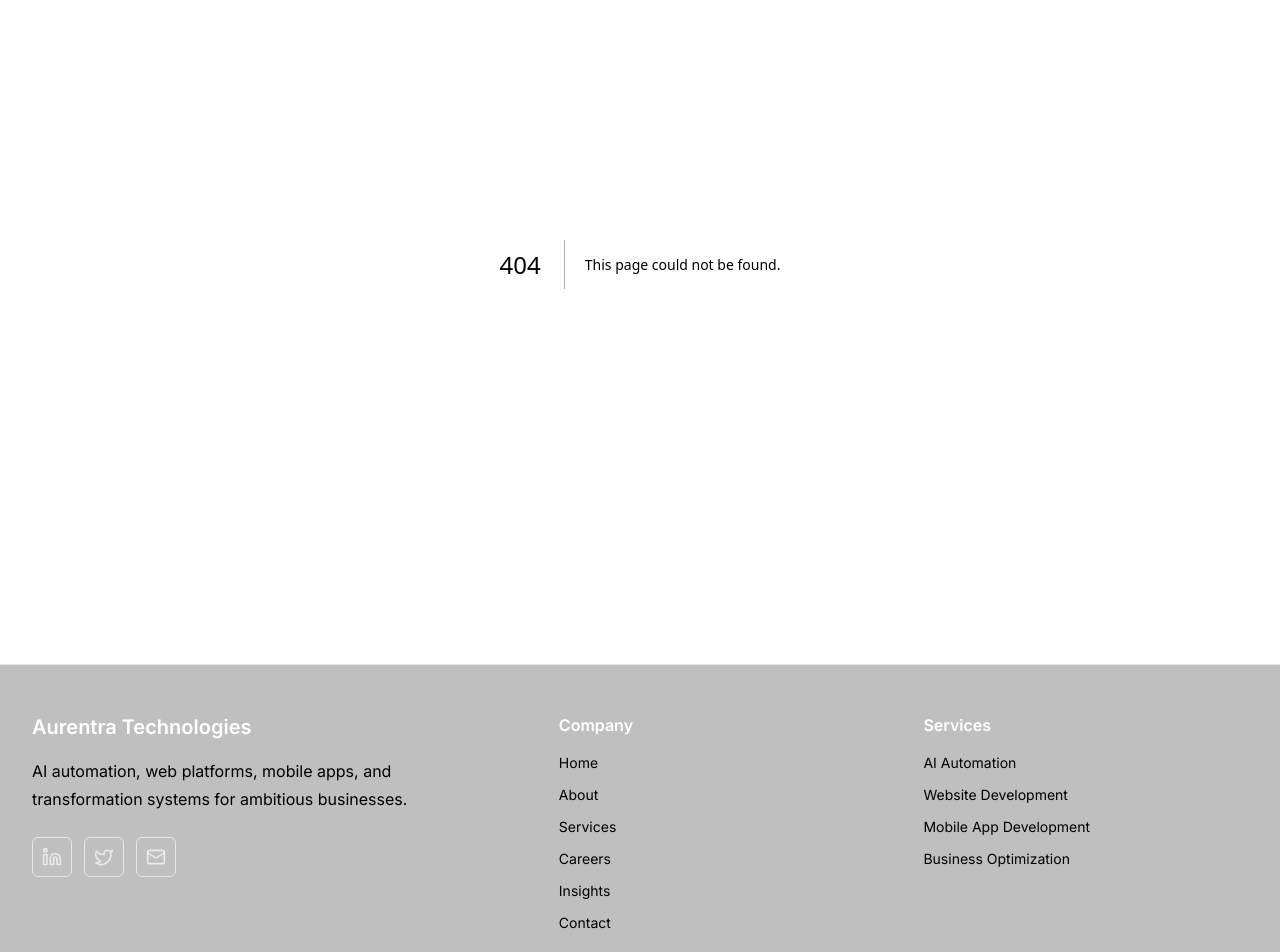
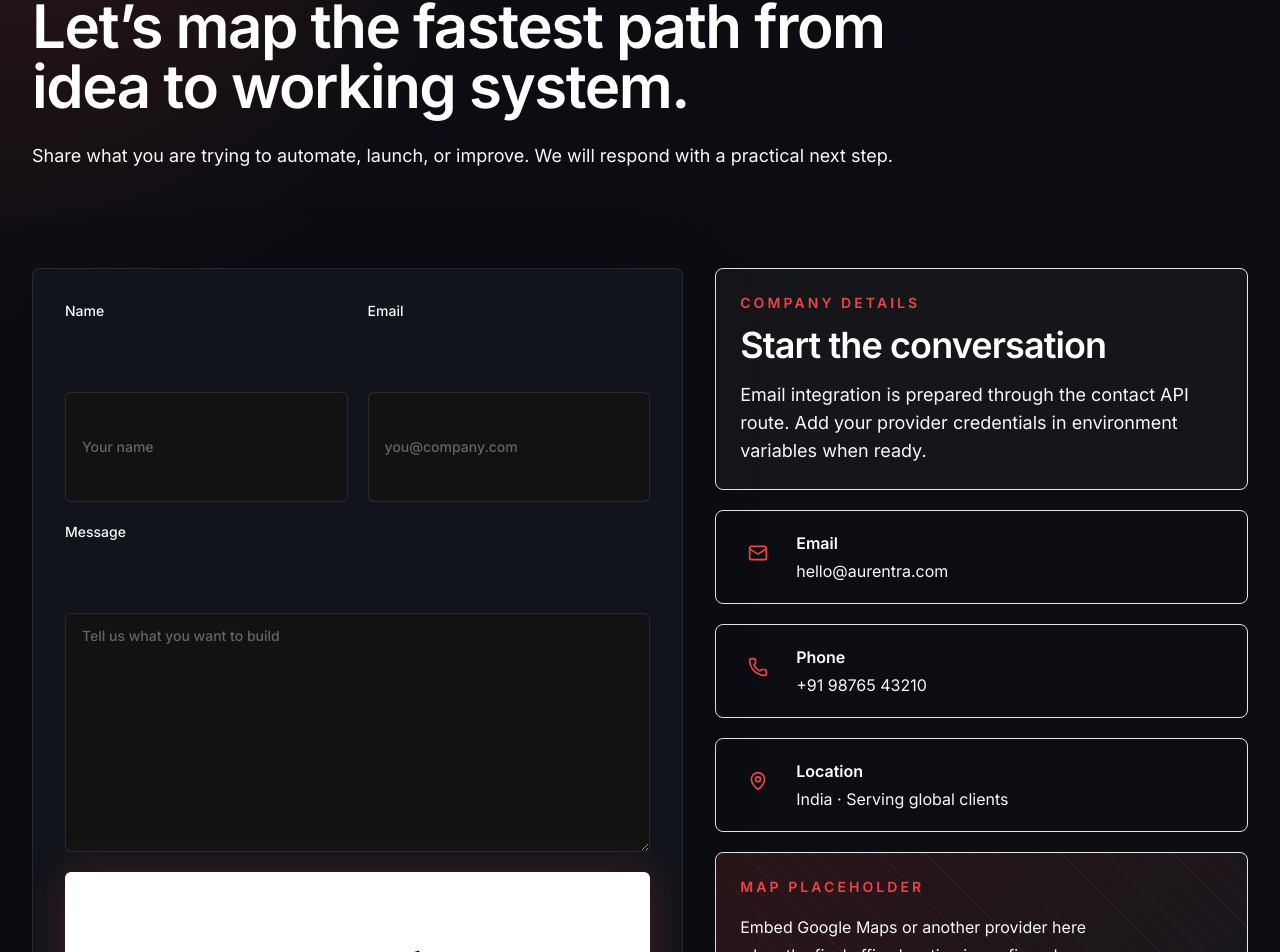
Before and after one commit to Akhils696/Aurentra, a Next.js app: page /contact in a window 1280 px wide. Before the commit this address had no page. Shown: the part 217-1169 px from the top of the page. Built offline with nearby package versions, Linux system fonts and the light colour scheme.

Commit message:
feat: add contact form backend

```diff
--- /dev/null
+++ b/app/api/contact/route.ts
@@ -0,0 +1,27 @@
+import { NextResponse } from "next/server";
+
+const emailRegex = /^[^\s@]+@[^\s@]+\.[^\s@]+$/;
+
+export async function POST(request: Request) {
+  const formData = await request.formData();
+  const name = String(formData.get("name") ?? "").trim();
+  const email = String(formData.get("email") ?? "").trim();
+  const message = String(formData.get("message") ?? "").trim();
+
+  if (!name || !emailRegex.test(email) || message.length < 10) {
+    return NextResponse.json({ ok: false, message: "Please provide a valid name, email, and message." }, { status: 400 });
+  }
+
+  const payload = {
+    name,
+    email,
+    message,
+    to: process.env.CONTACT_TO_EMAIL ?? "hello@aurentra.com",
+    receivedAt: new Date().toISOString(),
+  };
+
+  // Wire this payload to Resend, SendGrid, Nodemailer, or your CRM webhook in production.
+  console.info("Contact inquiry received", payload);
+
+  return NextResponse.json({ ok: true, message: "Thanks for contacting Aurentra Technologies. We will reply shortly." });
+}
--- /dev/null
+++ b/app/contact/page.tsx
@@ -0,0 +1,83 @@
+import type { Metadata } from "next";
+import { Mail, MapPin, Phone, Send } from "lucide-react";
+import { Button } from "@/components/ui/button";
+import { Container } from "@/components/ui/container";
+import { SectionHeading } from "@/components/ui/section-heading";
+
+export const metadata: Metadata = {
+  title: "Contact Us",
+  description: "Contact Aurentra Technologies to discuss AI automation, website development, mobile apps, or digital transformation.",
+};
+
+const details = [
+  { label: "Email", value: "hello@aurentra.com", icon: Mail },
+  { label: "Phone", value: "+91 98765 43210", icon: Phone },
+  { label: "Location", value: "India · Serving global clients", icon: MapPin },
+];
+
+export default function ContactPage() {
+  return (
+    <>
+      <section className="py-20 sm:py-24">
+        <Container>
+          <div className="max-w-4xl">
+            <p className="mb-4 text-sm font-semibold uppercase tracking-[0.22em] text-aurora">Contact</p>
+            <h1 className="text-4xl font-semibold tracking-tight text-white sm:text-6xl">
+              Let’s map the fastest path from idea to working system.
+            </h1>
+            <p className="mt-6 text-lg leading-8 text-white/68">
+              Share what you are trying to automate, launch, or improve. We will respond with a practical next step.
+            </p>
+          </div>
+        </Container>
+      </section>
+
+      <section className="pb-24">
+        <Container>
+          <div className="grid gap-8 lg:grid-cols-[1.1fr_0.9fr]">
+            <form action="/api/contact" method="post" className="glass grid gap-5 rounded-lg p-6 sm:p-8" aria-label="Contact form">
+              <div className="grid gap-5 sm:grid-cols-2">
+                <label className="grid gap-2 text-sm font-medium text-white/72">
+                  Name
+                  <input name="name" required className="rounded-md border border-white/10 bg-black/22 px-4 py-3 text-white outline-none ring-aurora/40 placeholder:text-white/35 focus:ring-2" placeholder="Your name" />
+                </label>
+                <label className="grid gap-2 text-sm font-medium text-white/72">
+                  Email
+                  <input name="email" type="email" required className="rounded-md border border-white/10 bg-black/22 px-4 py-3 text-white outline-none ring-aurora/40 placeholder:text-white/35 focus:ring-2" placeholder="you@company.com" />
+                </label>
+              </div>
+              <label className="grid gap-2 text-sm font-medium text-white/72">
+                Message
+                <textarea name="message" required className="min-h-44 rounded-md border border-white/10 bg-black/22 px-4 py-3 text-white outline-none ring-aurora/40 placeholder:text-white/35 focus:ring-2" placeholder="Tell us what you want to build" />
+              </label>
+              <Button type="submit">
+                Send Message <Send aria-hidden className="ml-2 size-4" />
+              </Button>
+            </form>
+
+            <aside className="grid gap-5">
+              <div className="rounded-lg border border-white/8 bg-white/[0.035] p-6">
+                <SectionHeading eyebrow="Company Details" title="Start the conversation" copy="Email integration is prepared through the contact API route. Add your provider credentials in environment variables when ready." />
+              </div>
+              {details.map((detail) => (
+                <div key={detail.label} className="flex gap-4 rounded-lg border border-white/8 bg-black/18 p-5">
+                  <span className="flex size-11 flex-none items-center justify-center rounded-md bg-aurora/12 text-aurora">
+                    <detail.icon aria-hidden className="size-5" />
+                  </span>
+                  <div>
+                    <p className="font-semibold text-white">{detail.label}</p>
+                    <p className="mt-1 text-white/58">{detail.value}</p>
+                  </div>
+                </div>
+              ))}
+              <div className="min-h-56 rounded-lg border border-white/8 bg-[linear-gradient(135deg,rgba(239,68,68,0.14),rgba(255,255,255,0.04)),repeating-linear-gradient(45deg,rgba(255,255,255,0.04)_0,rgba(255,255,255,0.04)_1px,transparent_1px,transparent_16px)] p-6">
+                <p className="text-sm font-semibold uppercase tracking-[0.22em] text-aurora">Map Placeholder</p>
+                <p className="mt-4 max-w-sm leading-7 text-white/62">Embed Google Maps or another provider here when the final office location is confirmed.</p>
+              </div>
+            </aside>
+          </div>
+        </Container>
+      </section>
+    </>
+  );
+}
```
